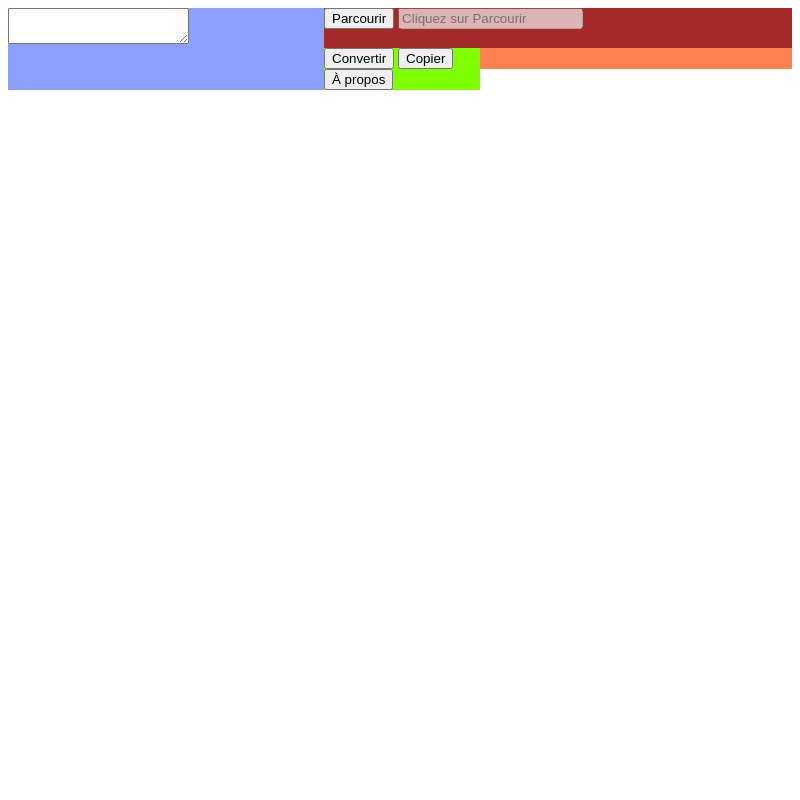
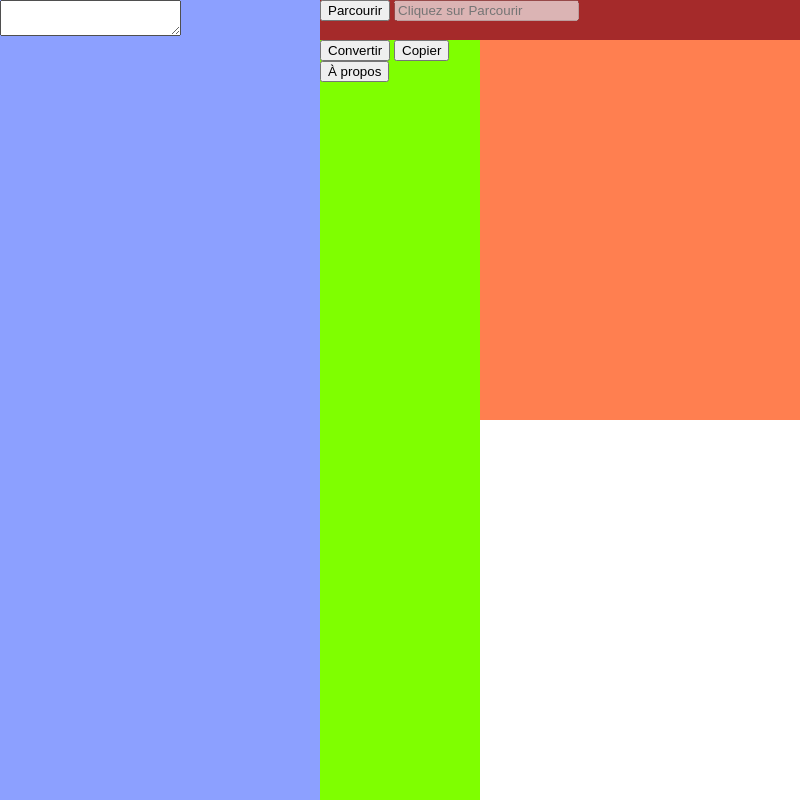
Before and after one commit to Brndan/lettreinfo2, an Electron app: page index.html in a window 800 px wide. Drawn offline with Linux system fonts and the light colour scheme.

Commit message:
modif css : prendre toute la surface de la fenêtre

```diff
--- a/gui.css
+++ b/gui.css
@@ -1,4 +1,9 @@
+body, html {
+    height: 100%;
+    margin: 0px;
+}
 #contenu {
+    height: 100%;
     display: grid;
     grid-template-areas: "sortie sortie fichiers fichiers fichiers"
                          "sortie sortie boutons dragndrop dragndrop"
--- a/main.js
+++ b/main.js
@@ -19,6 +19,9 @@ function createWindow () {
 
   // Ouvre les DevTools.
   //win.webContents.openDevTools()
+
+  // supprime le menu
+  win.removeMenu()
 
   // Émis lorsque la fenêtre est fermée.
   win.on('closed', () => {
```
